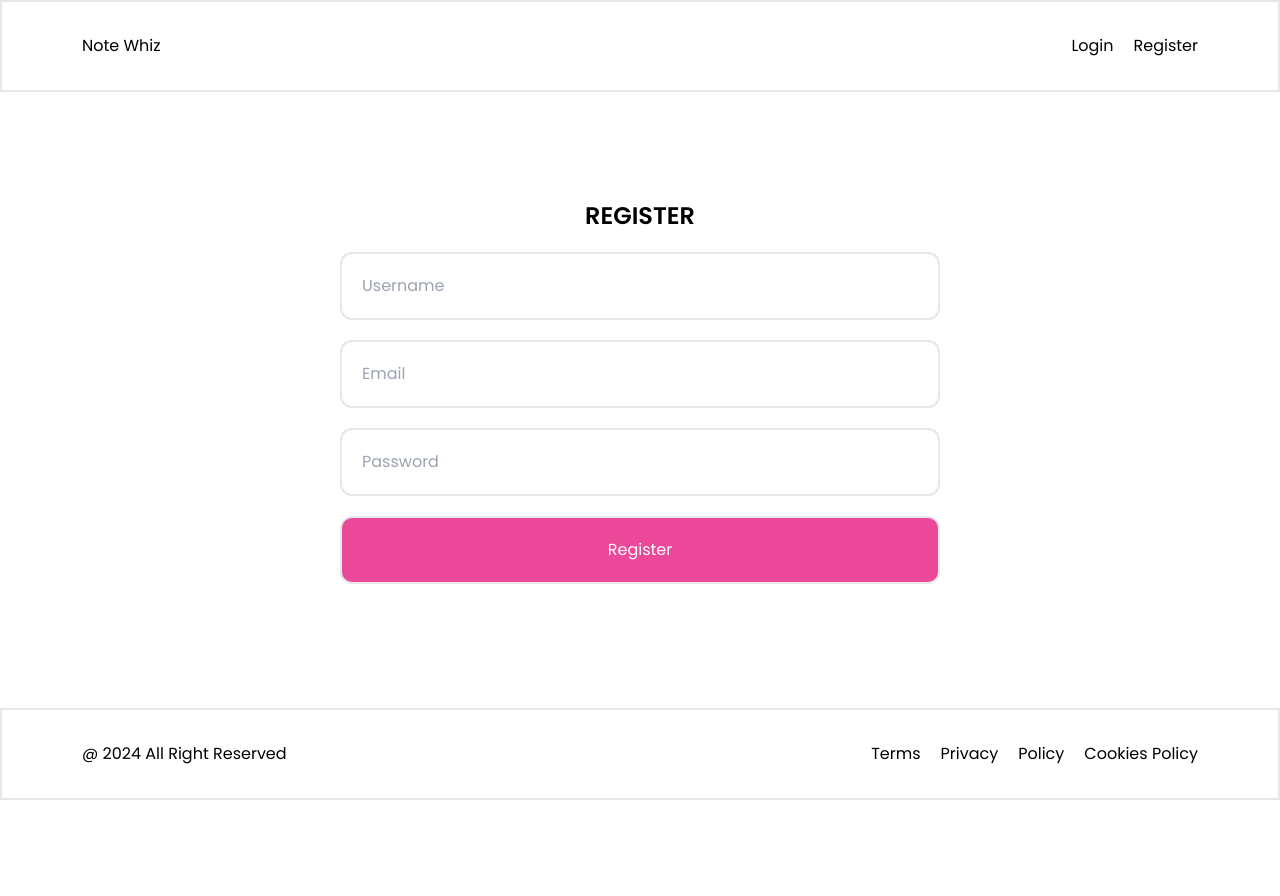
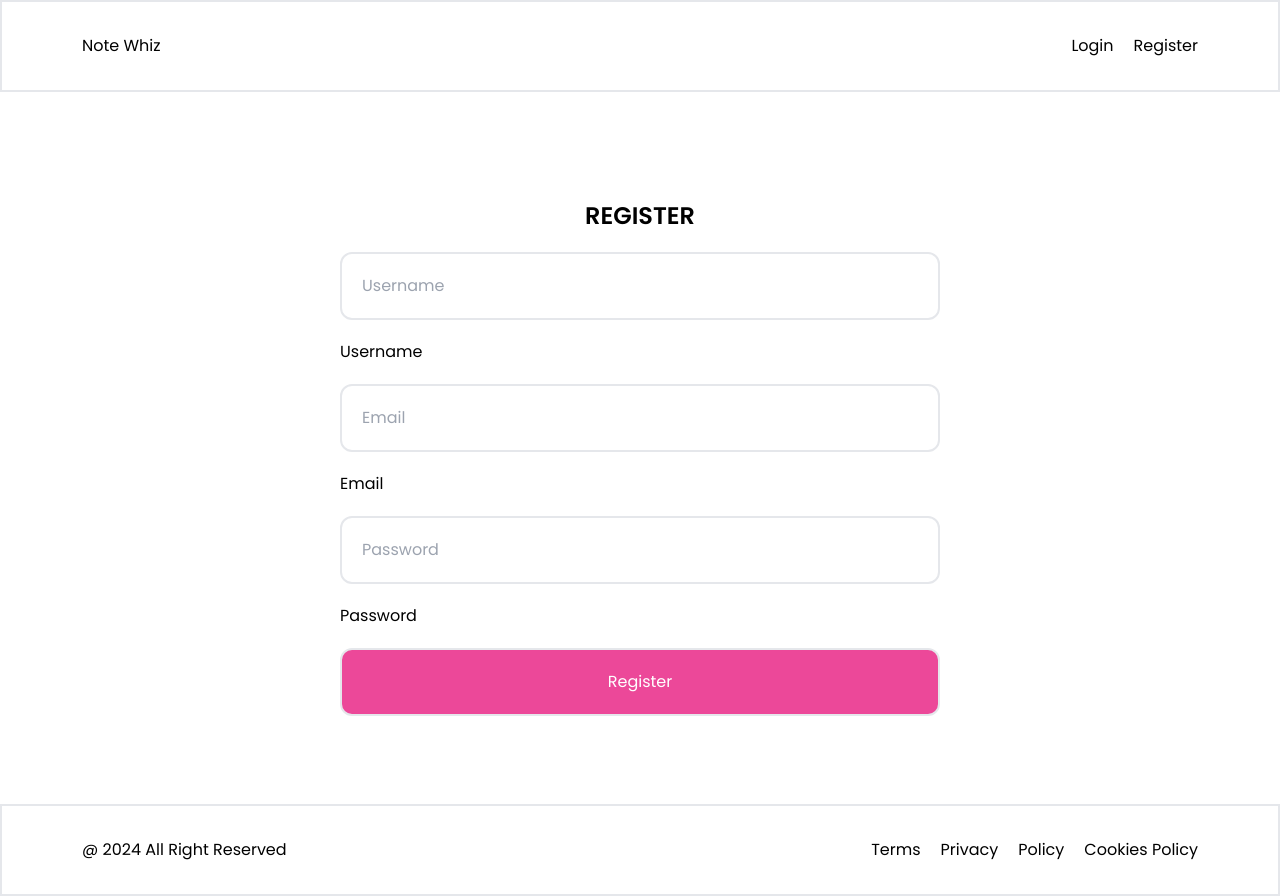
Before and after one commit to AramKim37/Todo, a Next.js app: page /register in a window 1280 px wide. Before the commit the page ends 800 px from the top, so only its background shows below. Built offline with nearby package versions, Linux system fonts and the light colour scheme.

Commit message:
need to fix bugs

```diff
--- a/app/register/page.jsx
+++ b/app/register/page.jsx
@@ -41,7 +41,7 @@ const Register = () => {
           className="border-2 p-5 rounded-xl"
           onChange={(e) => handleInput(e)}
         />
-        {/* <label className={info.username ? "active" : ""}>Username</label> */}
+        <label className={info.username ? "active" : ""}>Username</label>
         <input
           name="email"
           type="text"
@@ -50,7 +50,7 @@ const Register = () => {
           className="border-2 p-5 rounded-xl"
           onChange={(e) => handleInput(e)}
         />
-        {/* <label className={info.email ? "active" : ""}>Email</label> */}
+        <label className={info.email ? "active" : ""}>Email</label>
 
         <input
           name="password"
@@ -60,7 +60,7 @@ const Register = () => {
           className="border-2 p-5 rounded-xl"
           onChange={(e) => handleInput(e)}
         />
-        {/* <label className={info.password ? "active" : ""}>Password</label> */}
+        <label className={info.password ? "active" : ""}>Password</label>
 
         <button className="border-2 bg-pink-500 text-white p-5 rounded-xl">
           Register
```
